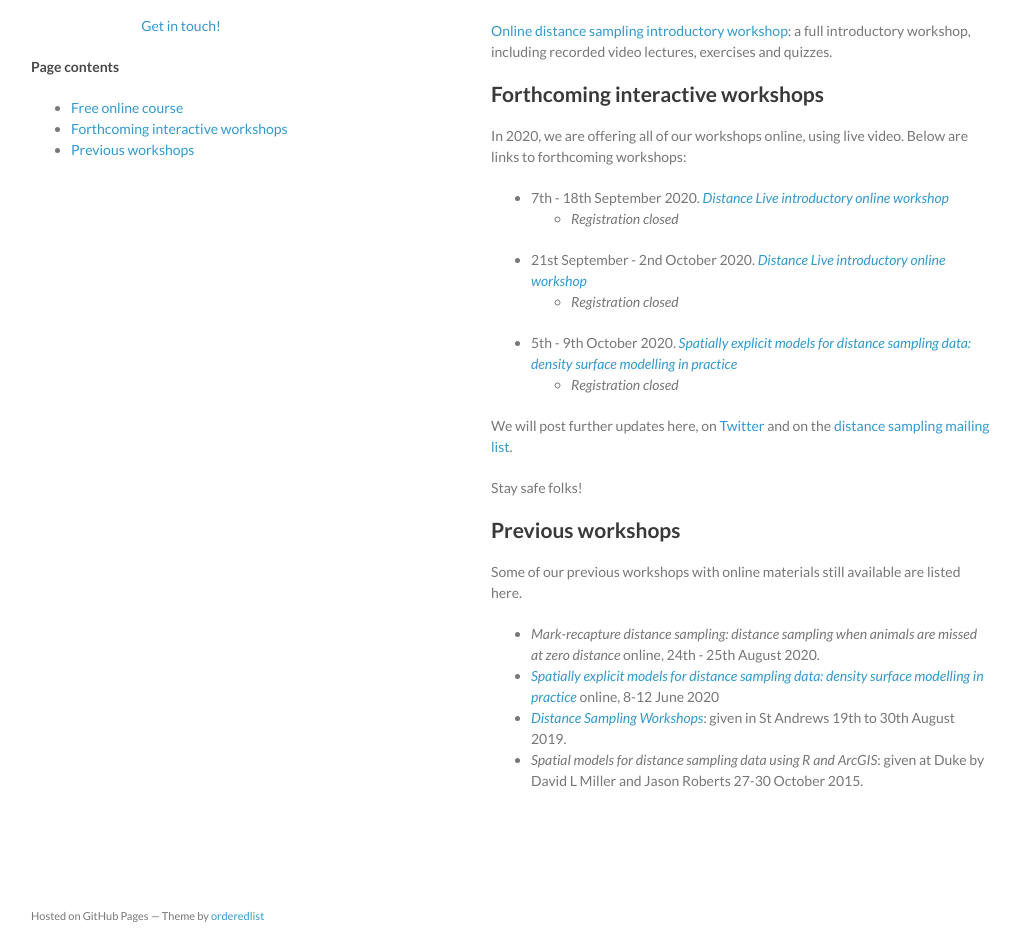
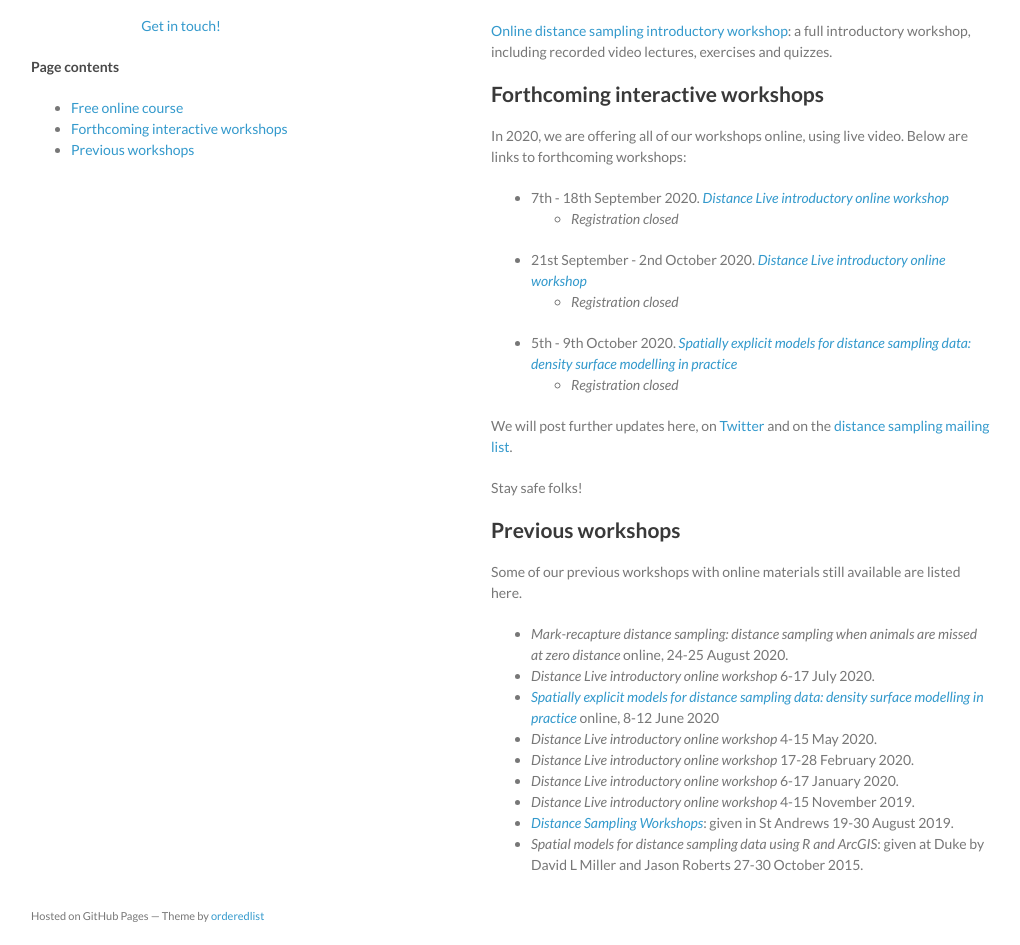
Before and after one commit to distanceworkshops/distanceworkshops.github.io, a Jekyll site: the page built from index.md, in a window 1280 px wide and 1089 px high. Shown: the part 144-1089 px from the top of the window, without its empty margins (129-1149 px from the left). Built offline with Jekyll 4.4.1, drawn with Linux system fonts in a browser that asks for light colours.

Commit message:
Update index.md

```diff
--- a/index.md
+++ b/index.md
@@ -33,7 +33,12 @@ Stay safe folks!
 
 Some of our previous workshops with online materials still available are listed here.
 
--  *Mark-recapture distance sampling: distance sampling when animals are missed at zero distance* online, 24th - 25th August 2020.
+-  *Mark-recapture distance sampling: distance sampling when animals are missed at zero distance* online, 24-25 August 2020.
+- *Distance Live introductory online workshop* 6-17 July 2020.
 - [*Spatially explicit models for distance sampling data: density surface modelling in practice*](http://workshops.distancesampling.org/online-dsm-2020/) online, 8-12 June 2020
-- [*Distance Sampling Workshops*](standrews-2019): given in St Andrews 19th to 30th August 2019.
+- *Distance Live introductory online workshop* 4-15 May 2020.
+- *Distance Live introductory online workshop* 17-28 February 2020.
+- *Distance Live introductory online workshop* 6-17 January 2020.
+- *Distance Live introductory online workshop* 4-15 November 2019.
+- [*Distance Sampling Workshops*](standrews-2019): given in St Andrews 19-30 August 2019.
 - *Spatial models for distance sampling data using R and ArcGIS*: given at Duke by David L Miller and Jason Roberts 27-30 October 2015.
```
